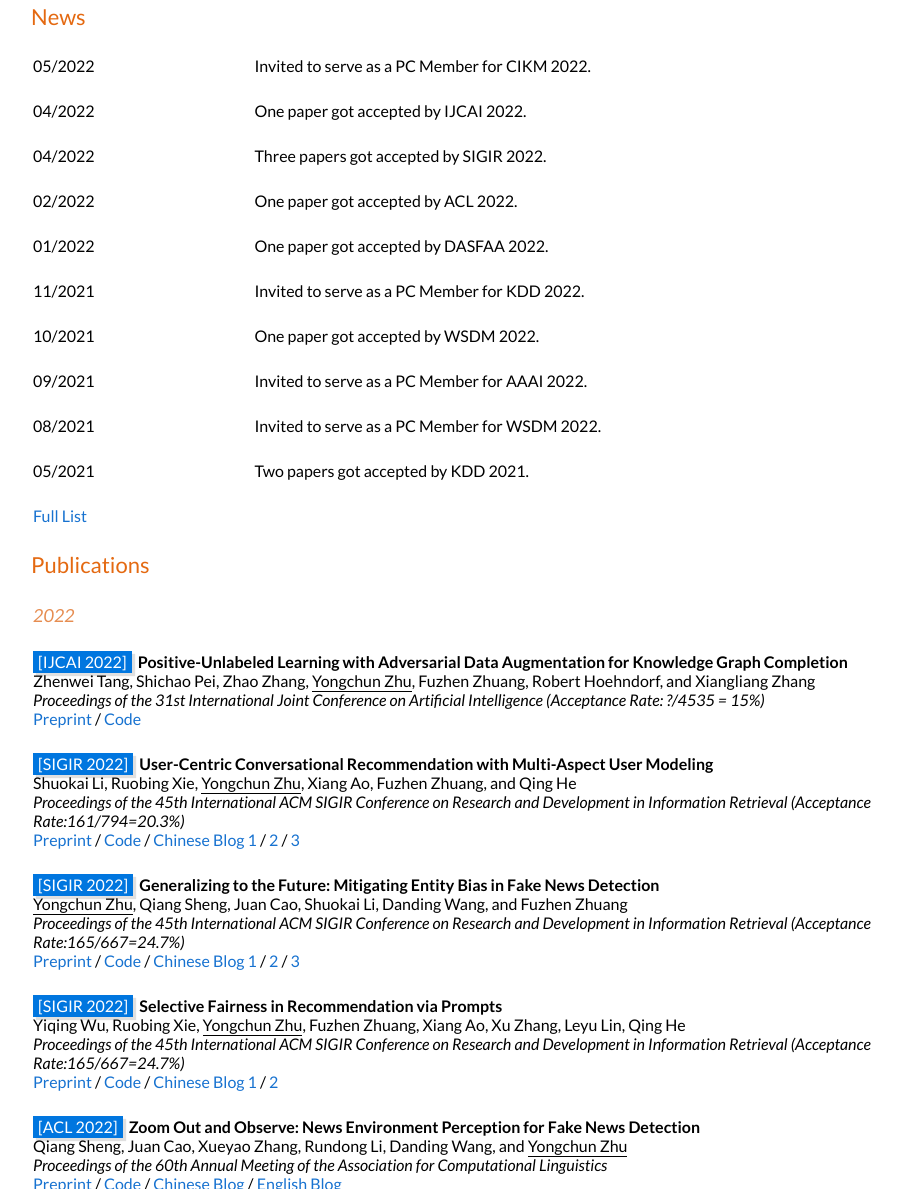
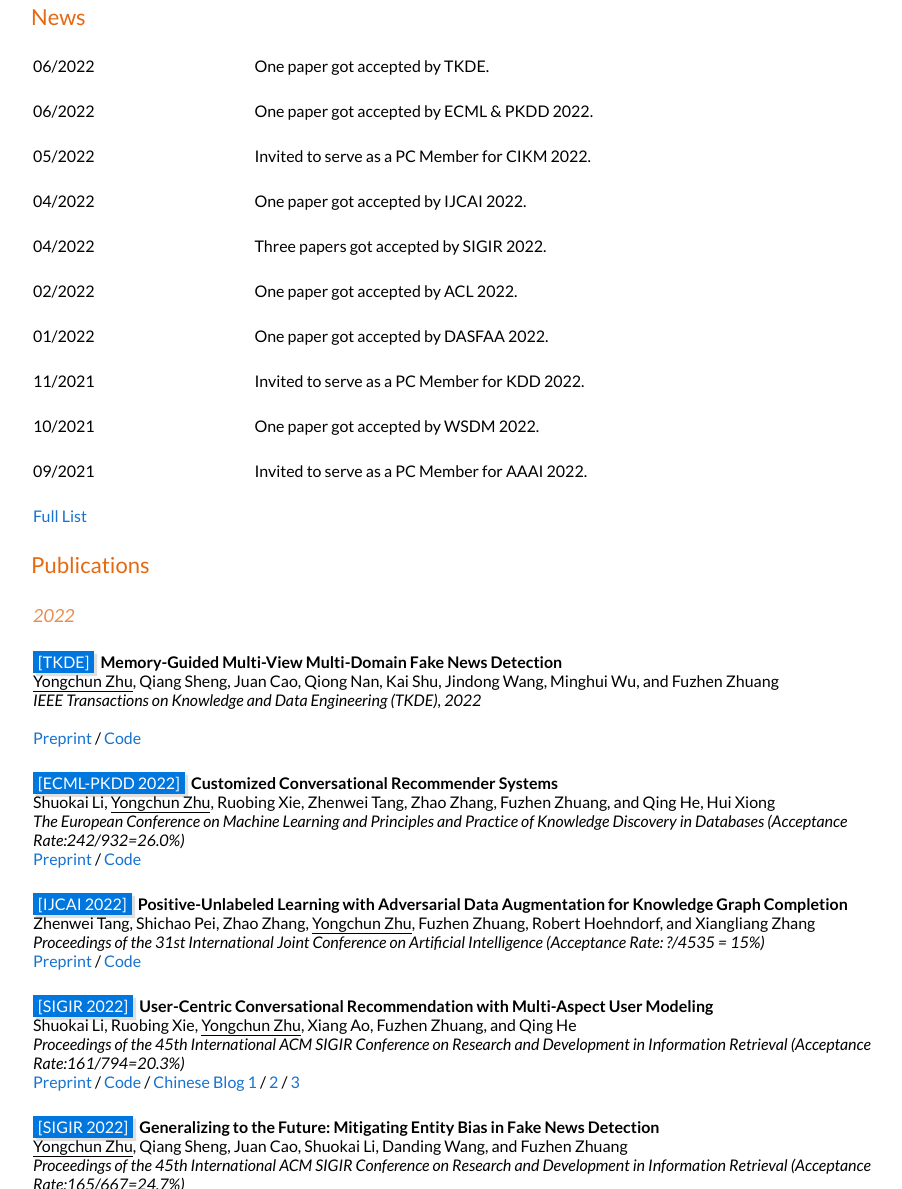
Before and after one commit to easezyc/easezyc.github.io, a plain HTML site: page index.html in a window 1280 px wide. Shown: the part 249-1438 px from the top of the page, without its empty margins (141-1043 px from the left). Drawn offline with Linux system fonts and the light colour scheme; some packages are replaced by stand-ins of ours; a script that the page names is missing.

Commit message:
add: ECML & TKDE

```diff
--- a/index.html
+++ b/index.html
@@ -189,6 +189,22 @@
           </colgroup>
           <tr>
             <td valign="center">
+              06/2022
+            </td>
+            <td valign="center">
+              One paper got accepted by TKDE.
+            </td>
+          </tr>
+          <tr>
+            <td valign="center">
+              06/2022
+            </td>
+            <td valign="center">
+              One paper got accepted by ECML & PKDD 2022.
+            </td>
+          </tr>
+          <tr>
+            <td valign="center">
               05/2022
             </td>
             <td valign="center">
@@ -251,22 +267,6 @@
                 Invited to serve as a PC Member for AAAI 2022.
             </td>
           </tr>
-          <tr>
-            <td valign="center">
-              08/2021
-            </td>
-            <td valign="center">
-              Invited to serve as a PC Member for WSDM 2022.
-            </td>
-          </tr>
-          <tr>
-            <td valign="center">
-              05/2021
-            </td>
-            <td valign="center">
-                Two papers got accepted by KDD 2021.
-            </td>
-          </tr>
           <td>
            <a href="news.html">Full List</a>
           </td>
@@ -294,6 +294,33 @@
           </td>
           <tr>
             <td valign="center">
+                <span class="tag">[TKDE]</span>&nbsp;&nbsp;<papertitle id="TKDE2022">Memory-Guided Multi-View Multi-Domain Fake News Detection</papertitle>
+                <br>
+                <span class="underline">Yongchun Zhu</span>, <a class="black" href="https://scholar.google.com/citations?user=fSBdNg0AAAAJ">Qiang Sheng</a>, <a class="black" href="https://scholar.google.com/citations?user=fSBdNg0AAAAJ">Juan Cao</a>, Qiong Nan, <a class="black" href="http://www.cs.iit.edu/~kshu/">Kai Shu</a>, <a class="black" href="https://jd92.wang/">Jindong Wang</a>, <a class="black" href="https://scholar.google.com/citations?user=KqSSa-kAAAAJ">Minghui Wu</a>, and <a class="black" href="https://fuzhenzhuang.github.io/">Fuzhen Zhuang</a>
+                <br>
+                <i><a class="black" href="https://www.computer.org/csdl/journal/tk">IEEE Transactions on Knowledge and Data Engineering (TKDE)</ a>, 2022</i>
+                <br>
+                <br>
+                  <a href="https://ieeexplore.ieee.org/document/9802916">Preprint</a> /
+                  <a href="https://github.com/ICTMCG/M3FEND">Code</a>
+                <br>
+            </td>
+          </tr>
+          <tr>
+            <td valign="center">
+              <span class="tag">[ECML-PKDD 2022]</span>&nbsp;&nbsp;<papertitle>Customized Conversational Recommender Systems</papertitle>
+              <br>
+              <a class="black" href="https://scholar.google.com.hk/citations?user=idwyCbEAAAAJ">Shuokai Li</a>, <span class="underline">Yongchun Zhu</span>, <a class="black" href="http://nlp.csai.tsinghua.edu.cn/~xrb/">Ruobing Xie</a>, <a class="black" href="https://scholar.google.com/citations?user=iArcf_IAAAAJ">Zhenwei Tang</a>, <a class="black" href="https://scholar.google.com.hk/citations?user=i8a07CgAAAAJ">Zhao Zhang</a>, <a class="black" href="https://fuzhenzhuang.github.io/">Fuzhen Zhuang</a>, and <a class="black" href="https://scholar.google.com/citations?user=zT-zZucAAAAJ">Qing He</a>, <a class="black" href="https://scholar.google.com.hk/citations?user=cVDF1tkAAAAJ">Hui Xiong</a>
+              <br>
+              <i>The European Conference on Machine Learning and Principles and Practice of Knowledge Discovery in Databases (Acceptance Rate:242/932=26.0%)</i>
+              <br>
+                <a href="">Preprint</a> /
+                <a href="">Code</a>
+              <br>
+            </td>
+          </tr>
+          <tr>
+            <td valign="center">
               <span class="tag">[IJCAI 2022]</span>&nbsp;&nbsp;<papertitle>Positive-Unlabeled Learning with Adversarial Data Augmentation for Knowledge Graph Completion</papertitle>
               <br>
               <a class="black" href="https://scholar.google.com/citations?user=iArcf_IAAAAJ">Zhenwei Tang</a>, <a class="black" href="https://scholar.google.com.hk/citations?user=IDaNWgIAAAAJ">Shichao Pei</a>, <a class="black" href="https://scholar.google.com.hk/citations?user=i8a07CgAAAAJ">Zhao Zhang</a>, <span class="underline">Yongchun Zhu</span>, <a class="black" href="https://fuzhenzhuang.github.io/">Fuzhen Zhuang</a>, <a class="black" href="https://scholar.google.com.hk/citations?user=4vVGk3kAAAAJ">Robert Hoehndorf</a>, and <a class="black" href="https://scholar.google.com.hk/citations?user=BhRJe4wAAAAJ">Xiangliang Zhang</a>
@@ -301,7 +328,7 @@
               <i>Proceedings of the 31st International Joint Conference on Artificial Intelligence (Acceptance Rate: ?/4535 = 15%)</i>
               <br>
                 <a href="https://arxiv.org/pdf/2205.00904.pdf">Preprint</a> /
-                <a href="">Code</a>
+                <a href="https://github.com/lilv98/PUDA-IJCAI22">Code</a>
               <br>
             </td>
           </tr>
```
Also changed, not shown: news.html (+16 -0 lines).
